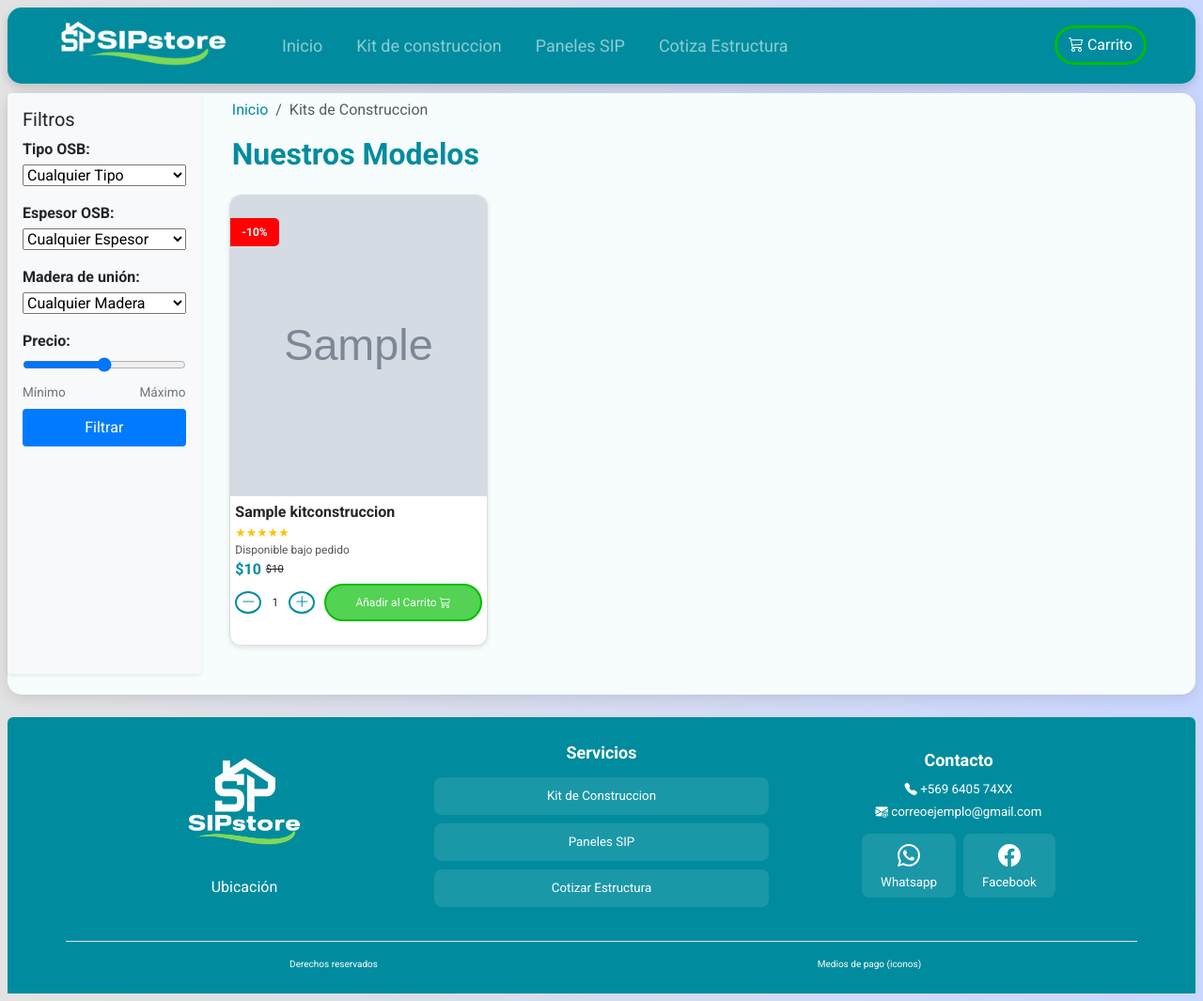
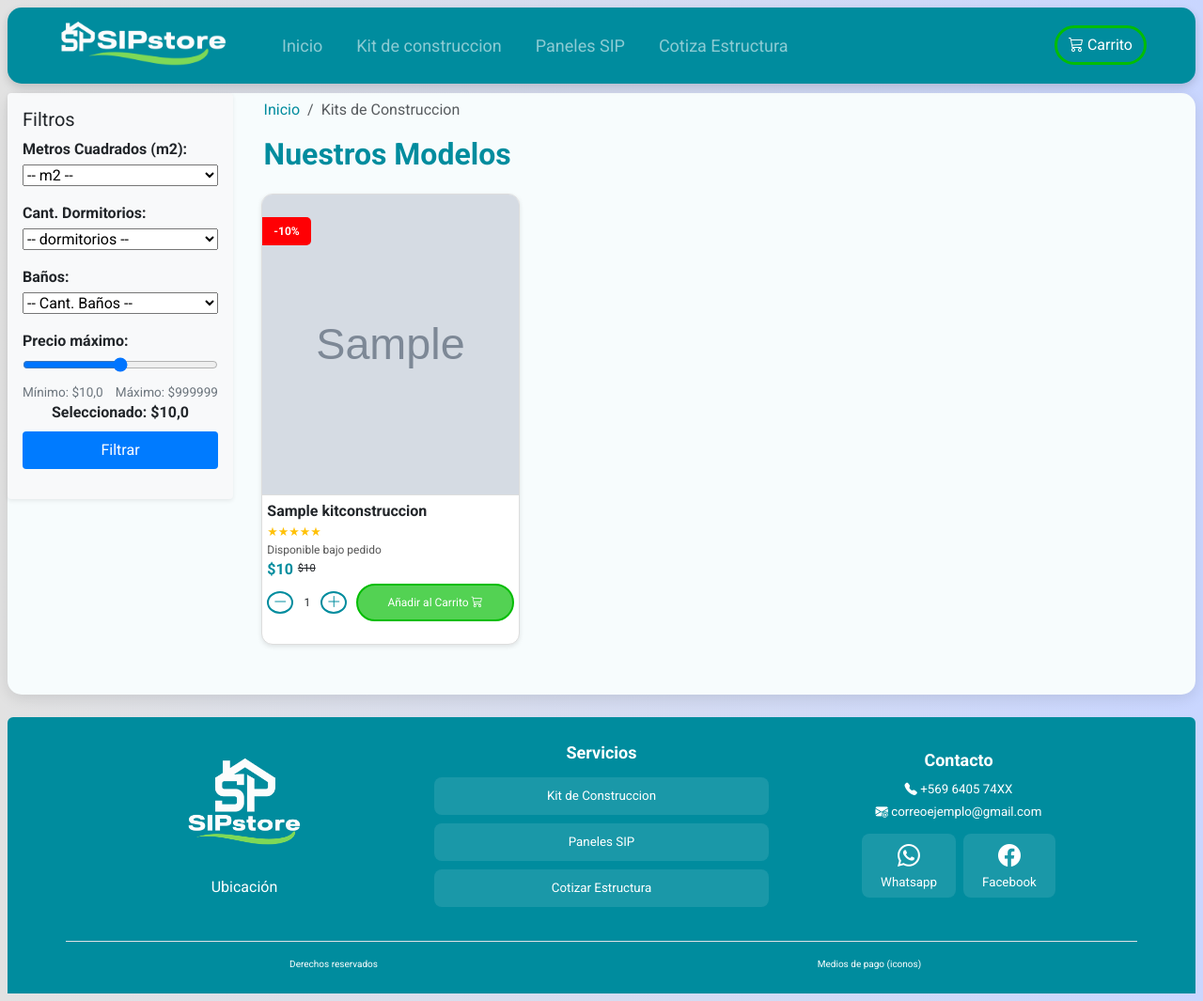
Before and after one commit to paocespedes-bit/Capstone-, a Django app: page /kits/ in a window 1280 px wide. Shown: the whole page at 94% size. Run offline with Django 5.2, Linux system fonts and the light colour scheme; tables that the repository leaves empty hold one stand-in row (values such as "Sample post"); grey boxes marked "Sample" are stand-in pictures; data that the repository does not hold is empty; some libraries are stand-ins or nearby versions.

Commit message:
integracion filtro kits

```diff
--- a/Fase_2/Evidencias_Proyecto/SIPstore/store/templates/filtro_kit.html
+++ b/Fase_2/Evidencias_Proyecto/SIPstore/store/templates/filtro_kit.html
@@ -2,61 +2,72 @@
 <!-- !CSS  -->
 {% endblock %} {% block content %}
 <!-- Sidebar fijo en escritorio -->
+<form method="get">
   <aside class="sidebar">
     <h5>Filtros</h5>
 
+    <!-- Tipo metros cuadrados -->
     <div class="filter-group">
-    <label>Tipo OSB:</label>
-    <select>
-      <option>Cualquier Tipo</option>
-      <option>OSB 11</option>
-      <option>OSB 15</option>
+      <label>Metros Cuadrados (m2):</label>
+      <select name="m2">
+        <option value="">-- m2 --</option>
+        {% for m2 in m2 %}
+          <option value="{{ m2 }}" {% if m2 == m2_filtro %}selected{% endif %}>
+              {{ m2 }}
+          </option>
+        {% endfor %}
       </select>
     </div>
 
+    <!-- dormitorios -->
     <div class="filter-group">
-    <label>Espesor OSB:</label>
-    <select>
-      <option>Cualquier Espesor</option>
+      <label>Cant. Dormitorios:</label>
+      <select name="dormitorios">
+        <option value="">-- dormitorios --</option>
+        {% for dor in dormitorios %}
+          <option value="{{ dor }}" {% if dor == dormitorios_filtro %}selected{% endif %}>
+              {{ dor }}
+          </option>
+        {% endfor %}
       </select>
     </div>
 
+    <!-- baños -->
     <div class="filter-group">
-    <label>Madera de unión:</label>
-    <select>
-      <option>Cualquier Madera</option>
+      <label>Baños:</label>
+      <select name="banos">
+        <option value="">-- Cant. Baños --</option>
+        {% for b in banos %}
+          <option value="{{ b }}" {% if b == banos_filtro %}selected{% endif %}>
+              {{ b }}
+          </option>
+        {% endfor %}
       </select>
     </div>
 
+    <!-- Precio -->
     <div class="filter-group">
-    <label>Precio:</label>
-    <input type="range" min="34990" max="86590" />
+      <label>Precio máximo:</label>
+      <input
+        type="range"
+        name="precio_max"
+        min="{{ precio_min }}"
+        max="999999"
+        value="{{ precio_max }}"
+        step="10000"
+        oninput="precioOutput.value = this.value"
+      />
       <div class="range-labels">
-      <span>Mínimo</span>
-      <span>Máximo</span>
+        <span>Mínimo: ${{ precio_min }}</span>
+        <span>Máximo: $999999</span>
       </div>
-    <button class="filter-btn">Filtrar</button>
+      <div class="text-center">
+        <strong>Seleccionado: $<output id="precioOutput">{{ precio_max }}</output></strong>
       </div>
-
-  <!-- !Recomendados? -->
-  <!-- <h6>Más recomendados</h6>
-  <div class="recommended-list">
-    <a href="#" class="recommended-item">
-      <img src="#" alt="Producto" />
-      <div>
-        <small>Panel sip 100 mm - OSB 11,1 LP</small><br />
-        <strong>$52.290</strong> <span>IVA incl.</span>
+      <button type="submit" class="filter-btn">Filtrar</button>
     </div>
-    </a>
-    <a href="#" class="recommended-item">
-      <img src="#" alt="Producto" />
-      <div>
-        <small>Panel sip 150 mm - OSB 11,1 LP</small><br />
-        <strong>$65.990</strong> <span>IVA incl.</span>
-      </div>
-    </a>
-  </div> -->
   </aside>
+</form>
 
 <!-- Contenido principal -->
 <div class="main-content">
@@ -66,69 +77,78 @@
       <i class="bi bi-funnel"></i> Mostrar Filtros
     </button>
   </div>
-
-  <!-- Aquí iría tu contenido principal -->
 </div>
 
 <!-- Offcanvas: Filtros en móvil -->
+<form method="get">
   <div class="offcanvas" id="filtrosOffcanvas" tabindex="-1">
     <div class="offcanvas-header">
       <h5>Filtros</h5>
       <button type="button" class="btn-close" data-bs-dismiss="offcanvas"></button>
     </div>
     <div class="offcanvas-body">
-    <!-- Reutilizamos el mismo contenido del sidebar -->
+      <!-- Tipo OSB -->
       <div class="filter-group">
         <label>Tipo OSB:</label>
-      <select>
-        <option>Cualquier Tipo</option>
-        <option>OSB 11</option>
-        <option>OSB 15</option>
+        <select name="tipo_obs">
+          <option value="">-- Tipo OSB --</option>
+          {% for tipo in tipos_obs %}
+            <option value="{{ tipo }}" {% if tipo == tipo_obs_filtro %}selected{% endif %}>
+                {{ tipo }}
+            </option>
+          {% endfor %}
         </select>
       </div>
 
+      <!-- Espesor OSB -->
       <div class="filter-group">
         <label>Espesor OSB:</label>
-      <select>
-        <option>Cualquier Espesor</option>
+        <select name="espesor_OSB">
+          <option value="">-- Espesor --</option>
+          {% for e in espesores %}
+            <option value="{{ e }}" {% if e|stringformat:"s" == espesor_OSB_filtro %}selected{% endif %}>
+                {{ e }} cm
+            </option>
+          {% endfor %}
         </select>
       </div>
 
+      <!-- Madera -->
       <div class="filter-group">
         <label>Madera de unión:</label>
-      <select>
-        <option>Cualquier Madera</option>
+        <select name="madera_union">
+          <option value="">-- Madera de Unión --</option>
+          {% for m in maderas %}
+            <option value="{{ m }}" {% if m == madera_union_filtro %}selected{% endif %}>
+                {{ m }}
+            </option>
+          {% endfor %}
         </select>
       </div>
 
+      <!-- Precio -->
       <div class="filter-group">
-      <label>Precio:</label>
-      <input type="range" min="34990" max="86590" />
+        <label>Precio máximo:</label>
+        <input
+          type="range"
+          name="precio_max"
+          min="{{ precio_min }}"
+          max="{{ precio_max }}"
+          value="{{ precio_max }}"
+          step="1000"
+          oninput="precioOutputMobile.value = this.value"
+        />
         <div class="range-labels">
-        <span>Mínimo</span>
-        <span>Máximo</span>
+          <span>Mínimo: ${{ precio_min }}</span>
+          <span>Máximo: {{ precio_max }}</span>
         </div>
-      <button class="filter-btn">Filtrar</button>
+        <div class="text-center">
+          <strong>Seleccionado: $<output id="precioOutputMobile">{{ precio_max }}</output></strong>
         </div>
-    <!-- !Recomendados? -->
-    <!-- <h6>Más recomendados</h6>
-    <div class="recommended-list">
-      <a href="#" class="recommended-item">
-        <img src="#" alt="Producto" />
-        <div>
-          <small>Panel sip 100 mm - OSB 11,1 LP</small><br />
-          <strong>$52.290</strong> <span>IVA incl.</span>
-        </div>
-      </a>
-      <a href="#" class="recommended-item">
-        <img src="#" alt="Producto" />
-        <div>
-          <small>Panel sip 150 mm - OSB 11,1 LP</small><br />
-          <strong>$65.990</strong> <span>IVA incl.</span>
-        </div>
-      </a>
-    </div> -->
+        <button type="submit" class="filter-btn">Filtrar</button>
       </div>
     </div>
+  </div>
+</form>
 
 {% endblock %}
--- a/Fase_2/Evidencias_Proyecto/SIPstore/store/views.py
+++ b/Fase_2/Evidencias_Proyecto/SIPstore/store/views.py
@@ -6,30 +6,30 @@ from .models import PanelSIP, KitConstruccion
 def paneles(request):
  # Filtros para paneles
     tipo_obs_filtro = request.GET.get('tipo_obs', '').strip()
-    Espesor_OSB_filtro = request.GET.get('espesor', '').strip()
+    espesor_OSB_filtro = request.GET.get('espesor', '').strip()
     madera_union_filtro = request.GET.get('madera_union', '').strip()
-    precios = PanelSIP.objects.aggregate(precio_min=Min('precio'), precio_max=Max('precio'))
+    precios = PanelSIP.objects.aggregate(precio_min=Min('precio'), precio_max= Max('precio'))
 
     precio_min = precios['precio_min']
     precio_max = precios['precio_max']
 
-    paneles_sip = PanelSIP.objects.all()
+    paneles = PanelSIP.objects.all()
     # Filtros para paneles por select opcional de tipo de filtro
     if tipo_obs_filtro:
-        paneles_sip = paneles_sip.filter(tipo_obs=tipo_obs_filtro)
+        paneles = paneles.filter(tipo_obs=tipo_obs_filtro)
     # Filtros para paneles por select opcional de espesor del OSB
-    if Espesor_OSB_filtro:
-        paneles_sip = paneles_sip.filter(espesor=Espesor_OSB_filtro)
+    if espesor_OSB_filtro:
+        paneles = paneles.filter(espesor=espesor_OSB_filtro)
     # Filtros para paneles por select opcional de Madera de union
     if madera_union_filtro:
-        paneles_sip = paneles_sip.filter(madera_union=madera_union_filtro)
+        paneles = paneles.filter(madera_union=madera_union_filtro)
     # Filtros para paneles por precio
     MIN_PRECIO = precio_min
-    paneles_sip = paneles_sip.filter(precio__gte=MIN_PRECIO)
+    paneles = paneles.filter(precio__gte=MIN_PRECIO)
 
     if precio_max:
         try:
-            paneles_sip = paneles_sip.filter(precio__lte=float(precio_max))
+            paneles = paneles.filter(precio__lte=float(precio_max))
         except ValueError:
             pass  # ignora si el valor no es numérico
 
@@ -38,12 +38,12 @@ def paneles(request):
     maderas = PanelSIP.objects.values_list('madera_union', flat=True).distinct()
 
     context = {
-        'paneles': paneles_sip,
+        'paneles': paneles,
         'tipos_obs': tipos_obs,
         'espesores': espesores,
         'maderas': maderas,
         'tipo_obs_filtro': tipo_obs_filtro,
-        'Espesor_OSB_filtro': Espesor_OSB_filtro,
+        'espesor_OSB_filtro': espesor_OSB_filtro,
         'madera_union_filtro': madera_union_filtro,
         'precio_min': MIN_PRECIO,
         'precio_max': precio_max,
@@ -51,9 +51,48 @@ def paneles(request):
     return render(request, 'paneles.html', context)
 
 def kits(request):
+    m2_filtro = request.GET.get('m2','').strip()
+    dormitorios_filtro = request.GET.get('dormitorios','').strip()
+    banos_filtro = request.GET.get('banos','').strip()
+    precios = KitConstruccion.objects.aggregate(precio_min=Min('precio'), precio_max=Max('precio'))
+
+    precio_min = precios['precio_min']
+    precio_max = precios['precio_max']
+
+
+
     kits = KitConstruccion.objects.all()
+
+    if m2_filtro:
+        m2_filtro = float(m2_filtro.replace(',', '.'))
+        kits = kits.filter(m2=m2_filtro)
+    if dormitorios_filtro:
+        kits = kits.filter(dormitorios=dormitorios_filtro)
+    if banos_filtro:
+        kits = kits.filter(banos=banos_filtro)
+
+    kits = kits.filter(precio__gte=precio_min)
+
+    if precio_max:
+        try:
+            kits = kits.filter(precio__lte=float(precio_max))
+        except ValueError:
+            pass
+
+    m2 = KitConstruccion.objects.values_list('m2',flat=True).distinct()
+    dormitorios = KitConstruccion.objects.values_list('dormitorios',flat=True).distinct()
+    banos = KitConstruccion.objects.values_list('banos',flat=True).distinct()
+
     context = {
-
-        'kits': kits
+        'kits': kits,
+        'm2' : m2,
+        'dormitorios' : dormitorios,
+        'banos' : banos,
+        'm2_filtro' : m2_filtro,
+        'dormitorios_filtro' : dormitorios_filtro,
+        'banos_filtro' : banos_filtro,
+        'precios' : precios,
+        'precio_min' : precio_min,
+        'precio_max' : precio_max,
     }
     return render(request, "kits.html",context)
```
Also changed, not shown: Fase_2/Evidencias_Proyecto/SIPstore/store/templates/filtro_pan.html (+4 -4 lines). Lines whose indentation alone changed are shown as unchanged.
